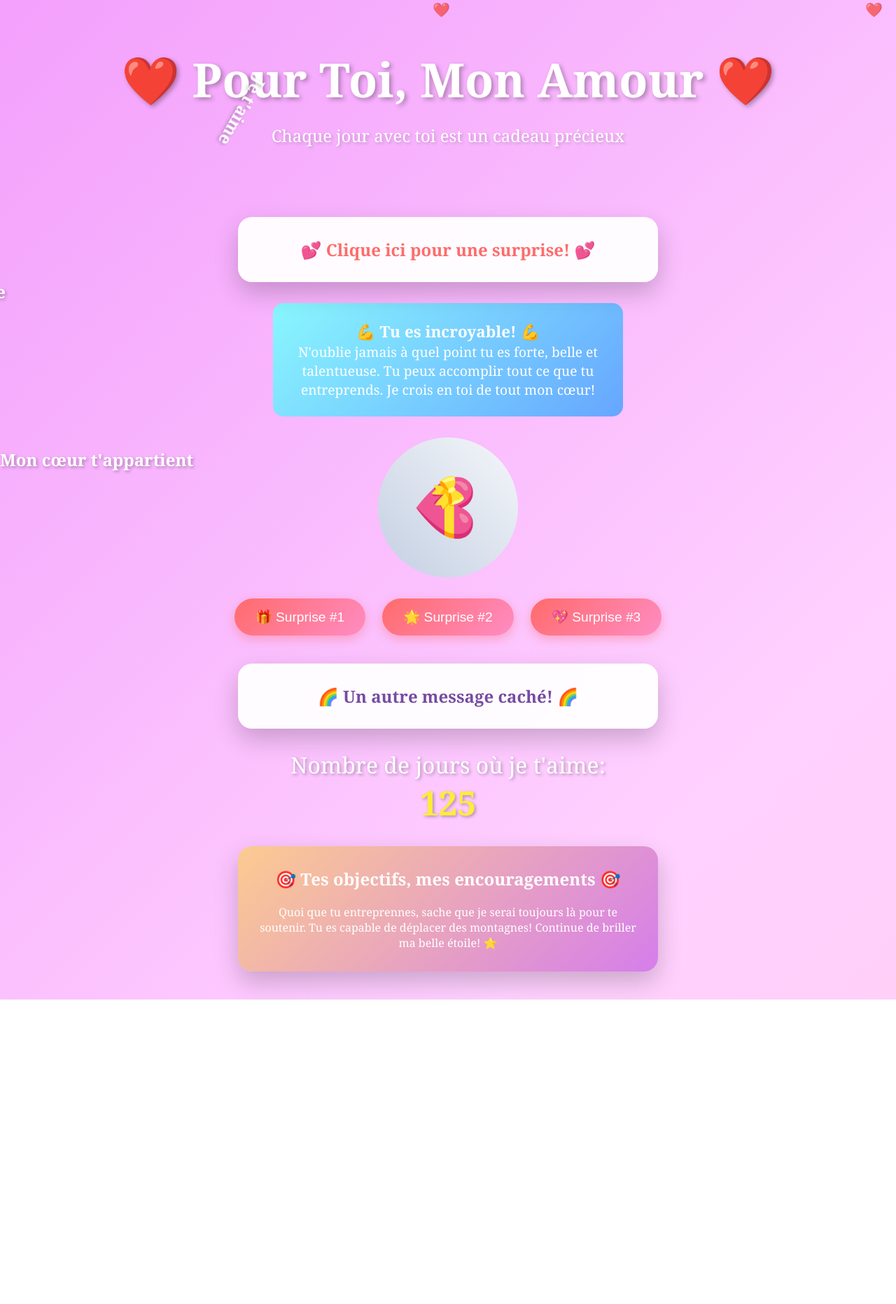
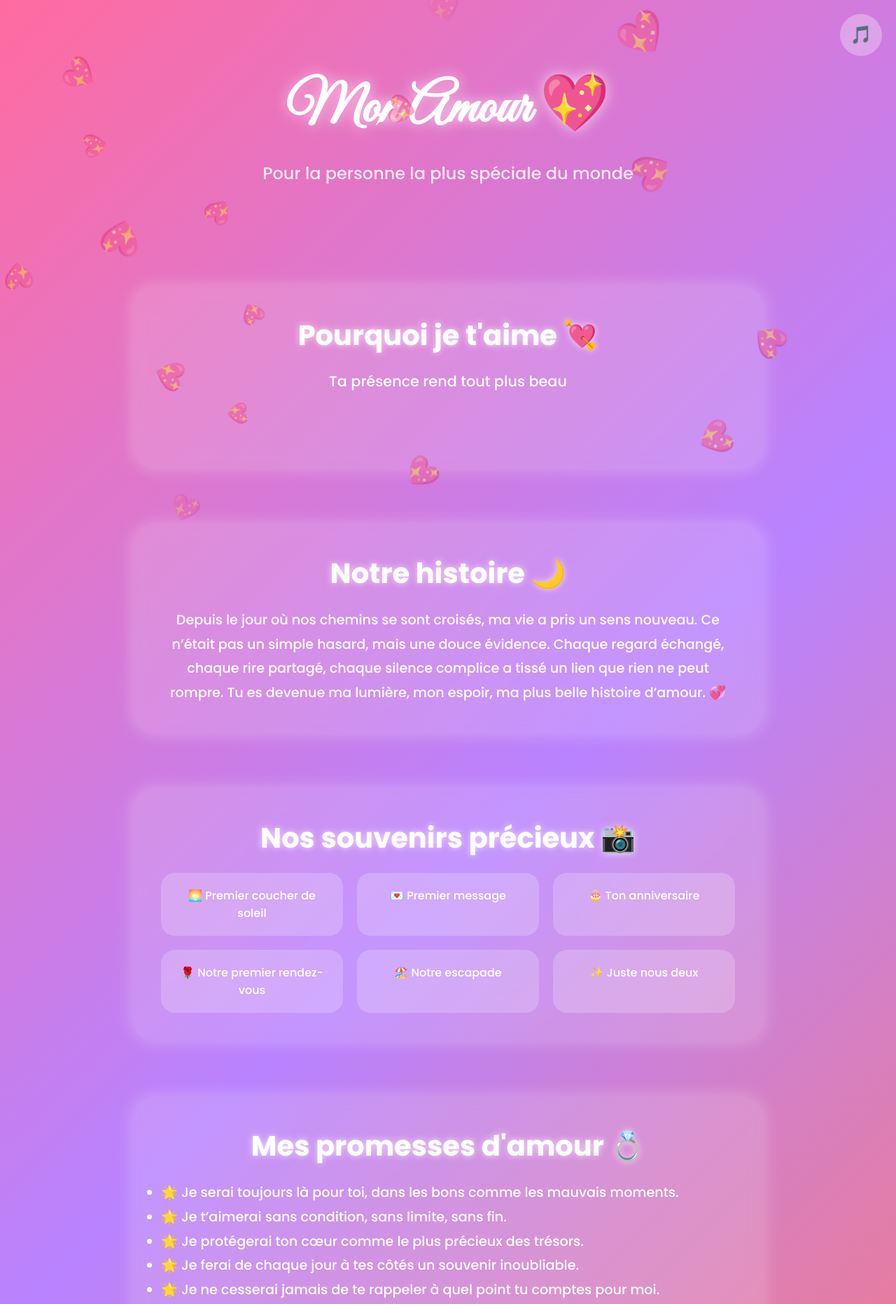
Before and after one commit to Xxxxr096/amour, a plain HTML site: page index.html in a window 1280 px wide. Shown: the top 1863 px of the page at 70% size. Before the commit the page ends 1428 px from the top, so only its background shows below. Drawn offline with Linux system fonts and the light colour scheme.

Commit message:
new version

```diff
--- a/index.html
+++ b/index.html
@@ -1,443 +1,331 @@
 <!DOCTYPE html>
 <html lang="fr">
 <head>
-    <meta charset="UTF-8">
-    <meta name="viewport" content="width=device-width, initial-scale=1.0">
-    <title>Pour Toi Mon Amour ❤️</title>
+  <meta charset="UTF-8" />
+  <meta name="viewport" content="width=device-width, initial-scale=1.0" />
+  <title>Mon Amour 💖</title>
+  <link href="https://fonts.googleapis.com/css2?family=Great+Vibes&family=Poppins:wght@300;500;700&display=swap" rel="stylesheet">
   <style>
     * {
       margin: 0;
       padding: 0;
       box-sizing: border-box;
     }
-
     body {
-            font-family: 'Georgia', cursive;
-            background: linear-gradient(135deg, #667eea 0%, #764ba2 25%, #f093fb 50%, #ffd1ff 75%, #ffc8dd 100%);
-            min-height: 100vh;
+      font-family: 'Poppins', sans-serif;
+      background: linear-gradient(135deg, #ff6b9f, #b983ff, #ff7a6e);
       overflow-x: hidden;
-            animation: gradientShift 10s ease infinite;
-            background-size: 400% 400%;
+      color: white;
+    }
+    header {
+      text-align: center;
+      padding: 100px 20px 60px;
+      animation: fadeIn 2s ease-in-out;
+    }
+    header h1 {
+      font-family: 'Great Vibes', cursive;
+      font-size: 5em;
+      text-shadow: 0 0 20px rgba(255, 255, 255, 0.7);
+      margin-bottom: 20px;
+    }
+    header p {
+      font-size: 1.5em;
+      color: #ffe8f2;
     }
 
-        @keyframes gradientShift {
-            0% { background-position: 0% 50%; }
-            50% { background-position: 100% 50%; }
-            100% { background-position: 0% 50%; }
+    /* Section container */
+    section {
+      max-width: 900px;
+      margin: 80px auto;
+      padding: 40px;
+      background: rgba(255, 255, 255, 0.15);
+      border-radius: 30px;
+      backdrop-filter: blur(10px);
+      box-shadow: 0 0 25px rgba(255, 255, 255, 0.3);
+      text-align: center;
+      animation: fadeUp 2s ease forwards;
     }
 
-        .container {
-            max-width: 1200px;
-            margin: 0 auto;
-            padding: 20px;
-            position: relative;
+    h2 {
+      font-size: 2.5em;
+      margin-bottom: 20px;
+      color: #fff;
+      text-shadow: 0 0 10px rgba(255,255,255,0.7);
     }
 
-        .hero {
-            text-align: center;
-            padding: 50px 20px;
-            animation: fadeInDown 1.5s ease;
+    p, li {
+      font-size: 1.2em;
+      line-height: 1.8em;
+      color: #fffdfd;
     }
 
-        h1 {
-            font-size: 4em;
-            color: white;
-            text-shadow: 3px 3px 6px rgba(0,0,0,0.3);
-            margin-bottom: 20px;
-            animation: pulse 2s ease infinite;
-        }
-
-        @keyframes pulse {
-            0%, 100% { transform: scale(1); }
-            50% { transform: scale(1.05); }
-        }
-
-        .subtitle {
-            font-size: 1.5em;
-            color: #fff;
-            margin-bottom: 30px;
-            text-shadow: 2px 2px 4px rgba(0,0,0,0.2);
-        }
-
-        .heart-container {
+    /* Floating hearts */
+    .heart {
       position: fixed;
-            width: 100%;
-            height: 100%;
-            pointer-events: none;
-            z-index: 1;
-        }
-
-        .heart {
-            position: absolute;
-            color: rgba(255, 105, 180, 0.7);
-            animation: float 6s ease-in-out infinite;
-            font-size: 20px;
+      bottom: 0;
+      color: rgba(255, 255, 255, 0.5);
+      animation: float 5s linear forwards;
     }
 
     @keyframes float {
-            0% { transform: translateY(100vh) rotate(0deg); opacity: 0; }
-            10% { opacity: 1; }
-            90% { opacity: 1; }
-            100% { transform: translateY(-100vh) rotate(360deg); opacity: 0; }
+      0% {
+        transform: translateY(0) scale(1) rotate(0deg);
+        opacity: 0;
       }
-
-        .love-box {
-            background: rgba(255, 255, 255, 0.95);
-            border-radius: 20px;
-            padding: 30px;
-            margin: 20px auto;
-            max-width: 600px;
-            box-shadow: 0 15px 35px rgba(0,0,0,0.2);
-            transform: translateY(0);
-            transition: all 0.3s ease;
-            cursor: pointer;
-            animation: fadeIn 2s ease;
+      10% {
+        opacity: 1;
       }
-
-        .love-box:hover {
-            transform: translateY(-10px) scale(1.02);
-            box-shadow: 0 20px 40px rgba(0,0,0,0.3);
+      90% {
+        opacity: 1;
       }
-
-        .surprise-btn {
-            background: linear-gradient(135deg, #ff6b6b, #ff8cc3);
-            color: white;
-            border: none;
-            padding: 15px 30px;
-            font-size: 1.2em;
-            border-radius: 50px;
-            cursor: pointer;
-            margin: 10px;
-            transition: all 0.3s ease;
-            box-shadow: 0 5px 15px rgba(255,107,107,0.4);
-            animation: bounce 2s infinite;
-        }
-
-        @keyframes bounce {
-            0%, 100% { transform: translateY(0); }
-            50% { transform: translateY(-10px); }
-        }
-
-        .surprise-btn:hover {
-            transform: scale(1.1) rotate(5deg);
-            box-shadow: 0 8px 20px rgba(255,107,107,0.6);
-        }
-
-        .hidden-message {
-            display: none;
-            padding: 20px;
-            background: linear-gradient(135deg, #ffecd2 0%, #fcb69f 100%);
-            border-radius: 15px;
-            margin: 20px 0;
-            color: #333;
-            font-size: 1.1em;
-            animation: slideIn 0.5s ease;
-        }
-
-        @keyframes slideIn {
-            from {
+      100% {
+        transform: translateY(-100vh) scale(1.5) rotate(360deg);
         opacity: 0;
-                transform: translateX(-50px);
-            }
-            to {
-                opacity: 1;
-                transform: translateX(0);
-            }
-        }
-
-        .encouragement {
-            background: linear-gradient(135deg, #89f7fe 0%, #66a6ff 100%);
-            color: white;
-            padding: 25px;
-            border-radius: 15px;
-            margin: 30px auto;
-            max-width: 500px;
-            text-align: center;
-            font-size: 1.2em;
-            animation: fadeIn 3s ease;
-        }
-
-        .photo-frame {
-            width: 200px;
-            height: 200px;
-            background: linear-gradient(135deg, #f5f7fa 0%, #c3cfe2 100%);
-            border-radius: 50%;
-            margin: 30px auto;
-            display: flex;
-            align-items: center;
-            justify-content: center;
-            font-size: 5em;
-            animation: rotate 20s linear infinite;
-            cursor: pointer;
-            transition: transform 0.3s ease;
-        }
-
-        .photo-frame:hover {
-            transform: scale(1.2);
-            animation-play-state: paused;
-        }
-
-        @keyframes rotate {
-            from { transform: rotate(0deg); }
-            to { transform: rotate(360deg); }
-        }
-
-        .floating-text {
-            position: fixed;
-            color: white;
-            font-size: 1.5em;
-            font-weight: bold;
-            pointer-events: none;
-            animation: floatAcross 15s linear infinite;
-            text-shadow: 2px 2px 4px rgba(0,0,0,0.3);
-        }
-
-        @keyframes floatAcross {
-            from {
-                left: -200px;
-                transform: translateY(0) rotate(0deg);
-            }
-            to {
-                left: 100%;
-                transform: translateY(-50px) rotate(360deg);
       }
     }
 
     @keyframes fadeIn {
-            from { opacity: 0; }
-            to { opacity: 1; }
+      from {opacity: 0;}
+      to {opacity: 1;}
     }
 
-        @keyframes fadeInDown {
-            from {
+    @keyframes fadeUp {
+      from {opacity: 0; transform: translateY(40px);}
+      to {opacity: 1; transform: translateY(0);}
+    }
+
+    /* Reasons carousel */
+    #reasons {
+      position: relative;
+      height: 100px;
+      overflow: hidden;
+    }
+    .reason {
+      position: absolute;
+      width: 100%;
       opacity: 0;
-                transform: translateY(-50px);
+      transform: translateY(30px);
+      transition: all 1s ease;
+      font-size: 1.3em;
     }
-            to {
+    .reason.active {
       opacity: 1;
       transform: translateY(0);
     }
+
+    /* Letter */
+    #letterContent {
+      max-height: 0;
+      overflow: hidden;
+      transition: all 1s ease;
+    }
+    #letterContent.open {
+      max-height: 500px;
+      margin-top: 20px;
     }
 
-        .sparkle {
-            position: fixed;
-            pointer-events: none;
-            animation: sparkle 1s ease-out forwards;
+    button {
+      background: rgba(255, 255, 255, 0.3);
+      border: 2px solid rgba(255, 255, 255, 0.5);
+      color: white;
+      font-size: 1.2em;
+      padding: 12px 30px;
+      border-radius: 30px;
+      cursor: pointer;
+      transition: all 0.3s ease;
+      backdrop-filter: blur(6px);
+    }
+    button:hover {
+      background: rgba(255, 255, 255, 0.6);
+      transform: scale(1.1);
     }
 
-        @keyframes sparkle {
-            0% {
-                opacity: 1;
-                transform: scale(0) rotate(0deg);
+    /* Memories grid */
+    .memories {
+      display: grid;
+      grid-template-columns: repeat(auto-fit, minmax(240px, 1fr));
+      gap: 20px;
     }
-            100% {
-                opacity: 0;
-                transform: scale(1.5) rotate(180deg);
+    .memory {
+      background: rgba(255,255,255,0.2);
+      padding: 20px;
+      border-radius: 20px;
+      transition: all 0.4s;
     }
+    .memory:hover {
+      background: rgba(255,255,255,0.4);
+      transform: scale(1.05);
     }
 
-        .love-counter {
+    footer {
       text-align: center;
-            font-size: 2em;
-            color: white;
-            margin: 30px 0;
-            text-shadow: 2px 2px 4px rgba(0,0,0,0.3);
+      padding: 50px;
+      font-size: 1.2em;
+      color: #fff;
+      opacity: 0.9;
     }
 
-        #counter {
-            font-size: 1.5em;
-            font-weight: bold;
-            color: #ffeb3b;
+    /* Music button */
+    #musicBtn {
+      position: fixed;
+      top: 20px;
+      right: 20px;
+      background: rgba(255,255,255,0.3);
+      border-radius: 50%;
+      width: 60px;
+      height: 60px;
+      display: flex;
+      align-items: center;
+      justify-content: center;
+      font-size: 25px;
+      cursor: pointer;
+      transition: all 0.3s ease;
+    }
+    #musicBtn:hover {
+      background: rgba(255,255,255,0.6);
+      transform: scale(1.1);
     }
   </style>
 </head>
 <body>
-    <div class="heart-container" id="heartContainer"></div>
 
-    <div class="container">
-        <div class="hero">
-            <h1>❤️ Pour Toi, Mon Amour ❤️</h1>
-            <p class="subtitle">Chaque jour avec toi est un cadeau précieux</p>
+  <div id="musicBtn">🎵</div>
+  <audio id="bgMusic" loop>
+    <source src="https://cdn.pixabay.com/audio/2022/03/15/audio_1a87d9b13c.mp3" type="audio/mpeg">
+  </audio>
+
+  <header>
+    <h1>Mon Amour 💖</h1>
+    <p>Pour la personne la plus spéciale du monde</p>
+  </header>
+
+  <section>
+    <h2>Pourquoi je t'aime 💘</h2>
+    <div id="reasons">
+      <div class="reason active">Ton sourire illumine chacune de mes journées</div>
+      <div class="reason">Ta présence rend tout plus beau</div>
+      <div class="reason">Chaque moment avec toi est précieux</div>
+      <div class="reason">Tu es la plus belle chose qui me soit arrivée</div>
+      <div class="reason">Mon cœur bat pour toi à chaque instant</div>
+      <div class="reason">Tu es mon rêve devenu réalité</div>
+      <div class="reason">Avec toi, je me sens complet(e)</div>
+      <div class="reason">Tu es ma raison de sourire chaque jour</div>
+    </div>
+  </section>
+
+  <section>
+    <h2>Notre histoire 🌙</h2>
+    <p>
+      Depuis le jour où nos chemins se sont croisés, ma vie a pris un sens nouveau.
+      Ce n’était pas un simple hasard, mais une douce évidence.
+      Chaque regard échangé, chaque rire partagé, chaque silence complice a tissé un lien que rien ne peut rompre.
+      Tu es devenue ma lumière, mon espoir, ma plus belle histoire d’amour. 💞
+    </p>
+  </section>
+
+  <section>
+    <h2>Nos souvenirs précieux 📸</h2>
+    <div class="memories">
+      <div class="memory">🌅 Premier coucher de soleil</div>
+      <div class="memory">💌 Premier message</div>
+      <div class="memory">🎂 Ton anniversaire</div>
+      <div class="memory">🌹 Notre premier rendez-vous</div>
+      <div class="memory">🏖️ Notre escapade</div>
+      <div class="memory">✨ Juste nous deux</div>
+    </div>
+  </section>
+
+  <section>
+    <h2>Mes promesses d'amour 💍</h2>
+    <ul style="text-align:left;">
+      <li>🌟 Je serai toujours là pour toi, dans les bons comme les mauvais moments.</li>
+      <li>🌟 Je t’aimerai sans condition, sans limite, sans fin.</li>
+      <li>🌟 Je protégerai ton cœur comme le plus précieux des trésors.</li>
+      <li>🌟 Je ferai de chaque jour à tes côtés un souvenir inoubliable.</li>
+      <li>🌟 Je ne cesserai jamais de te rappeler à quel point tu comptes pour moi.</li>
+    </ul>
+  </section>
+
+  <section>
+    <h2>Une lettre pour toi 💌</h2>
+    <button id="openLetter">Ouvre cette lettre ✉️</button>
+    <div id="letterContent">
+      <p>Ma chérie,</p>
+      <p>
+        Chaque jour passé à tes côtés est un cadeau précieux.
+        Tu illumines ma vie d’une lumière douce et éternelle.
+        Ton rire est ma mélodie préférée, ton sourire mon plus beau paysage.
+        Ton amour est le poème le plus sincère que la vie m’ait offert.
+      </p>
+      <p>
+        Je t’aime plus que les mots ne peuvent l’exprimer.
+        Tu es mon aujourd’hui et tous mes lendemains.
+        Merci d’être celle qui fait battre mon cœur.
+      </p>
+      <p style="text-align:right; font-weight:bold;">Avec tout mon amour ❤️</p>
+    </div>
+  </section>
+
+  <div style="text-align:center; margin-bottom:80px;">
+    <button id="loveBtn">Clique pour encore plus d'amour 💞</button>
   </div>
 
-        <div class="love-box" onclick="revealMessage(1)">
-            <h2 style="color: #ff6b6b; text-align: center;">💕 Clique ici pour une surprise! 💕</h2>
-            <div id="message1" class="hidden-message">
-                Tu es la lumière qui illumine mes journées, la raison de mon sourire, et mon plus grand bonheur. Je t'aime plus que les mots ne peuvent l'exprimer! ✨
-            </div>
-        </div>
-
-        <div class="encouragement">
-            <h3>💪 Tu es incroyable! 💪</h3>
-            <p>N'oublie jamais à quel point tu es forte, belle et talentueuse. Tu peux accomplir tout ce que tu entreprends. Je crois en toi de tout mon cœur!</p>
-        </div>
-
-        <div class="photo-frame" onclick="showLove()">
-            💝
-        </div>
-
-        <div style="text-align: center;">
-            <button class="surprise-btn" onclick="surprise1()">🎁 Surprise #1</button>
-            <button class="surprise-btn" onclick="surprise2()">🌟 Surprise #2</button>
-            <button class="surprise-btn" onclick="surprise3()">💖 Surprise #3</button>
-        </div>
-
-        <div class="love-box" onclick="revealMessage(2)">
-            <h2 style="color: #764ba2; text-align: center;">🌈 Un autre message caché! 🌈</h2>
-            <div id="message2" class="hidden-message">
-                Chaque moment passé avec toi est magique. Tu rends ma vie colorée et pleine de joie. Merci d'être toi, merci d'être là, merci de m'aimer. Je t'aime à l'infini! 🌟
-            </div>
-        </div>
-
-        <div class="love-counter">
-            <p>Nombre de jours où je t'aime:</p>
-            <div id="counter">∞</div>
-        </div>
-
-        <div class="love-box" style="background: linear-gradient(135deg, #fccb90 0%, #d57eeb 100%);">
-            <h2 style="color: white; text-align: center;">🎯 Tes objectifs, mes encouragements 🎯</h2>
-            <p style="color: white; text-align: center; margin-top: 20px;">
-                Quoi que tu entreprennes, sache que je serai toujours là pour te soutenir.
-                Tu es capable de déplacer des montagnes! Continue de briller ma belle étoile! ⭐
-            </p>
-        </div>
-    </div>
-
-    <div class="floating-text" style="top: 20%;">Je t'aime</div>
-    <div class="floating-text" style="top: 50%; animation-delay: 5s;">Tu es magnifique</div>
-    <div class="floating-text" style="top: 80%; animation-delay: 10s;">Mon cœur t'appartient</div>
+  <footer>
+    Créé avec ❤️ juste pour toi.
+  </footer>
 
   <script>
-        // Génération de cœurs flottants
+    // Cœurs flottants
     function createHeart() {
       const heart = document.createElement('div');
-            heart.className = 'heart';
-            heart.innerHTML = '❤️';
+      heart.innerHTML = '💖';
+      heart.classList.add('heart');
       heart.style.left = Math.random() * 100 + 'vw';
-            heart.style.animationDuration = (Math.random() * 3 + 5) + 's';
-            heart.style.animationDelay = Math.random() * 5 + 's';
-            document.getElementById('heartContainer').appendChild(heart);
+      heart.style.fontSize = (20 + Math.random() * 20) + 'px';
+      document.body.appendChild(heart);
+      setTimeout(() => heart.remove(), 5000);
+    }
+    setInterval(createHeart, 300);
 
-            setTimeout(() => {
-                heart.remove();
-            }, 8000);
+    // Raisons défilantes
+    const reasons = document.querySelectorAll('.reason');
+    let current = 0;
+    setInterval(() => {
+      reasons[current].classList.remove('active');
+      current = (current + 1) % reasons.length;
+      reasons[current].classList.add('active');
+    }, 4000);
+
+    // Lettre
+    const openBtn = document.getElementById('openLetter');
+    const letter = document.getElementById('letterContent');
+    openBtn.addEventListener('click', () => {
+      letter.classList.toggle('open');
+      openBtn.textContent = letter.classList.contains('open') ? 'Fermer la lettre' : 'Ouvre cette lettre ✉️';
+    });
+
+    // Bouton musique
+    const musicBtn = document.getElementById('musicBtn');
+    const bgMusic = document.getElementById('bgMusic');
+    let playing = false;
+    musicBtn.addEventListener('click', () => {
+      if (playing) {
+        bgMusic.pause();
+        musicBtn.textContent = '🎵';
+      } else {
+        bgMusic.play();
+        musicBtn.textContent = '⏸️';
       }
+      playing = !playing;
+    });
 
-        setInterval(createHeart, 2000);
+    // Bouton d’amour (pluie de cœurs)
+    document.getElementById('loveBtn').addEventListener('click', () => {
+      for (let i = 0; i < 30; i++) {
+        setTimeout(createHeart, i * 80);
+      }
+    });
+  </script>
 
-        // Révéler les messages cachés
-        function revealMessage(num) {
-            const message = document.getElementById('message' + num);
-            message.style.display = message.style.display === 'block' ? 'none' : 'block';
-            createSparkles(event.pageX, event.pageY);
-        }
-
-        // Surprises
-        function surprise1() {
-            alert("💕 SURPRISE! 💕\n\nTu es la personne la plus merveilleuse que je connaisse!\nTon sourire illumine ma vie!\nJe t'aime plus chaque jour!");
-            confetti();
-        }
-
-        function surprise2() {
-            const messages = [
-                "Tu es mon soleil ☀️",
-                "Tu es ma lune 🌙",
-                "Tu es mes étoiles ⭐",
-                "Tu es mon univers 🌌",
-                "Tu es tout pour moi 💝"
-            ];
-            let msg = messages.join('\n');
-            alert("🌟 SURPRISE SPÉCIALE! 🌟\n\n" + msg);
-            changeBackground();
-        }
-
-        function surprise3() {
-            alert("💖 LA PLUS GRANDE SURPRISE 💖\n\nMon amour pour toi est...\n\n∞ INFINI ∞\n\nEt il grandit encore chaque seconde!");
-            createManyHearts();
-        }
-
-        function showLove() {
-            alert("💝 Tu as cliqué sur mon cœur! 💝\n\nIl bat uniquement pour toi!\nBADOUM BADOUM BADOUM\n\n❤️❤️❤️");
-        }
-
-        // Créer des étincelles
-        function createSparkles(x, y) {
-            for(let i = 0; i < 10; i++) {
-                const sparkle = document.createElement('div');
-                sparkle.className = 'sparkle';
-                sparkle.innerHTML = '✨';
-                sparkle.style.left = x + 'px';
-                sparkle.style.top = y + 'px';
-                sparkle.style.fontSize = Math.random() * 20 + 10 + 'px';
-                document.body.appendChild(sparkle);
-
-                setTimeout(() => {
-                    sparkle.remove();
-                }, 1000);
-            }
-        }
-
-        // Effet confetti
-        function confetti() {
-            const emojis = ['🎉', '🎊', '💕', '✨', '🌟', '💖', '🎈', '🦋'];
-            for(let i = 0; i < 30; i++) {
-                setTimeout(() => {
-                    const confetti = document.createElement('div');
-                    confetti.style.position = 'fixed';
-                    confetti.style.left = Math.random() * 100 + 'vw';
-                    confetti.style.top = '-50px';
-                    confetti.style.fontSize = '30px';
-                    confetti.style.transition = 'all 3s ease';
-                    confetti.innerHTML = emojis[Math.floor(Math.random() * emojis.length)];
-                    document.body.appendChild(confetti);
-
-                    setTimeout(() => {
-                        confetti.style.top = '100vh';
-                        confetti.style.transform = 'rotate(720deg)';
-                    }, 100);
-
-                    setTimeout(() => {
-                        confetti.remove();
-                    }, 3000);
-                }, i * 100);
-            }
-        }
-
-        // Changer le fond
-        function changeBackground() {
-            const colors = [
-                'linear-gradient(135deg, #667eea 0%, #764ba2 100%)',
-                'linear-gradient(135deg, #f093fb 0%, #f5576c 100%)',
-                'linear-gradient(135deg, #fa709a 0%, #fee140 100%)',
-                'linear-gradient(135deg, #a8edea 0%, #fed6e3 100%)'
-            ];
-            document.body.style.background = colors[Math.floor(Math.random() * colors.length)];
-        }
-
-        // Créer beaucoup de cœurs
-        function createManyHearts() {
-            for(let i = 0; i < 20; i++) {
-                setTimeout(() => {
-                    createHeart();
-                }, i * 200);
-            }
-        }
-
-        // Animation du compteur
-        let loveCount = 1;
-        setInterval(() => {
-            loveCount += Math.floor(Math.random() * 100);
-            if(Math.random() > 0.9) {
-                document.getElementById('counter').innerHTML = '∞';
-            } else {
-                document.getElementById('counter').innerHTML = loveCount.toLocaleString();
-            }
-        }, 2000);
-
-        // Message de bienvenue
-        setTimeout(() => {
-            alert("🌹 Bienvenue sur ce site créé spécialement pour toi! 🌹\n\nExplore chaque section, clique partout, et découvre tous les messages d'amour cachés!\n\nJe t'aime! ❤️");
-        }, 2000);
-    </script>
 </body>
 </html>
```
Lines whose indentation alone changed are shown as unchanged.
